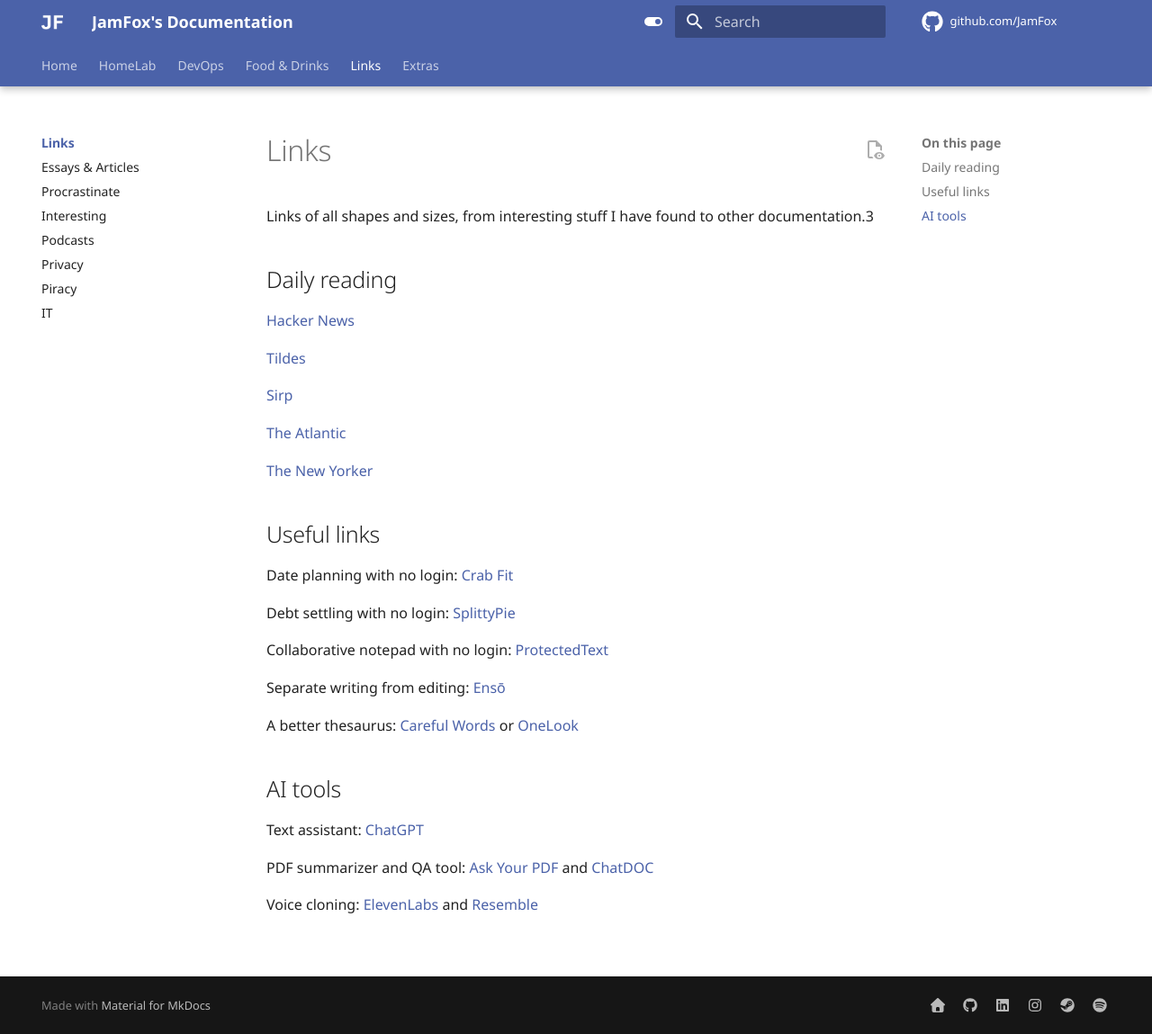
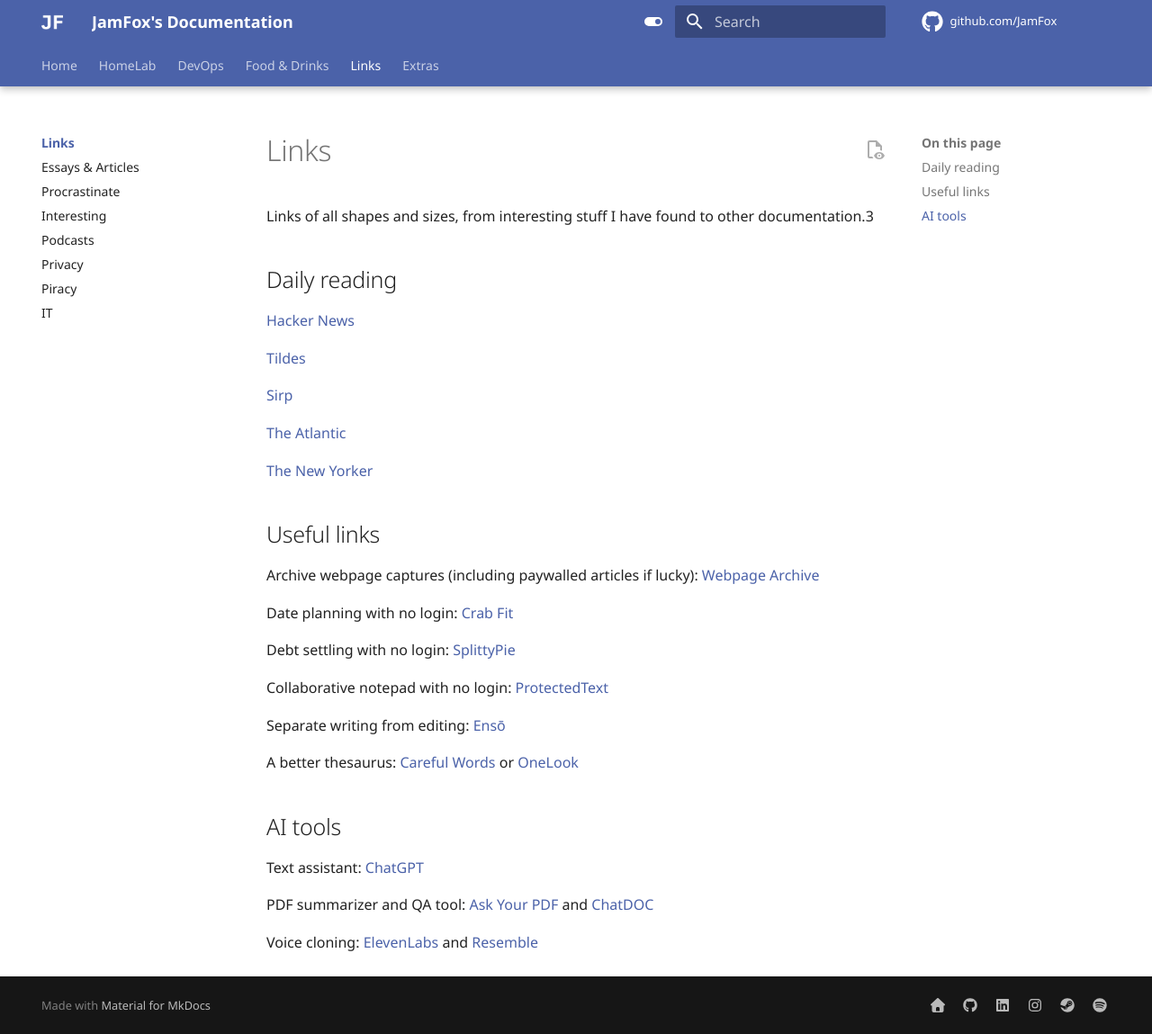
Before and after one commit to JamFox/docs.jamfox.dev, an MkDocs documentation site: the page built from docs/content/links/index.md, in a window 1280 px wide and 1149 px high. Shown: the whole window at 90% size. Built offline with MkDocs 1.6.1 and Material for MkDocs 9.7.7, drawn with Linux system fonts in a browser that asks for light colours; comment, search, counter and statistics services are not loaded.

Commit message:
add archive.today

```diff
--- a/docs/content/links/index.md
+++ b/docs/content/links/index.md
@@ -18,6 +18,8 @@ Links of all shapes and sizes, from interesting stuff I have found to other docu
 
 ## Useful links
 
+Archive webpage captures (including paywalled articles if lucky): [Webpage Archive](https://archive.today)
+
 Date planning with no login: [Crab Fit](https://crab.fit/)
 
 Debt settling with no login: [SplittyPie](https://splittypie.com/)
```
